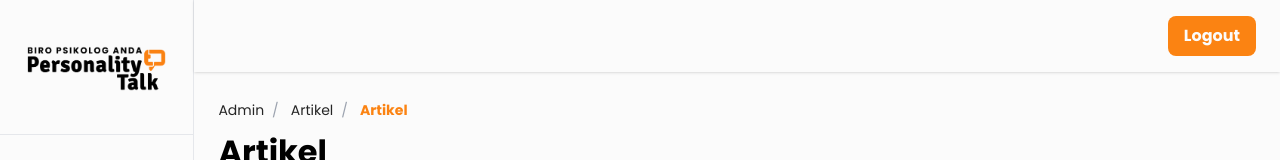
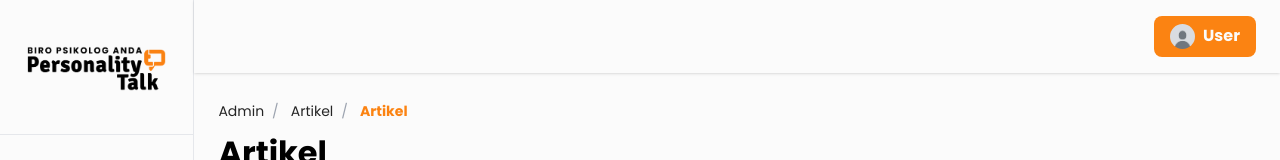
Before and after one commit to tim3-msibCDI/fe-personalitytalk, a Next.js app: page /admin/artikel/artikel in a window 1280 px wide. Shown: the top 160 px of the page. Built offline with nearby package versions, Linux system fonts and the light colour scheme.

Commit message:
topbar name

```diff
--- a/app/(dashboard)/admin/login/page.jsx
+++ b/app/(dashboard)/admin/login/page.jsx
@@ -25,6 +25,8 @@ export default function Login() {
     try {
       const data = await loginAdmin(email, password);
       const token = data.data.token; //Ambil token dari response token
+      const name = data.data.name;
+      localStorage.setItem("userName", name);
       setToken(token);
       router.push('/admin/dashboard')
     } catch (error) {
--- a/components/dashboard/section/topbar.jsx
+++ b/components/dashboard/section/topbar.jsx
@@ -1,25 +1,60 @@
+import { useState, useEffect } from "react";
 import { logoutAdmin } from "@/api/user";
-import { useUser } from "@/constants/UserContext";
+import Image from "next/image";
 
 export default function Topbar() {
+  const [isDropdownOpen, setIsDropdownOpen] = useState(false);
+  const [userName, setUserName] = useState("");
+
+  useEffect(() => {
+    // Ambil nama pengguna dari localStorage saat komponen pertama kali dimuat
+    const name = localStorage.getItem("userName");
+    setUserName(name || "User"); // Jika tidak ada nama, set default "User"
+  }, []);
+
   const handleLogout = async () => {
     try {
-      setLoading(true);
       await logoutAdmin();
-      window.location.href = "/admin/login";
+      localStorage.removeItem("userName"); // Hapus nama pengguna dari localStorage saat logout
+      window.location.href = "/admin/login"; // Redirect ke halaman login
     } catch (error) {
       console.error("Logout failed:", error.message);
     }
   };
+
   return (
     <div className="bg-whitebg py-4 px-6 shadow">
       <div className="w-full flex justify-end">
-        <button
-          onClick={handleLogout}
-          className="text-left px-4 py-2 hover:bg-hover bg-primary rounded-lg text-whitebg font-semibold"
-        >
-          Logout
-        </button>
+        <div className="relative">
+          <button
+            onClick={() => setIsDropdownOpen((prev) => !prev)} // Toggle dropdown
+            className="flex text-left px-4 py-2 bg-primary rounded-lg text-whitebg font-semibold"
+          >
+            <Image
+              src="/image/default-profile.jpg"
+              alt="Foto Profil"
+              width={25}
+              height={25}
+              className="rounded-full mr-2"
+            />
+            {userName} {/* Menampilkan nama pengguna */}
+          </button>
+
+          {isDropdownOpen && (
+            <div className="absolute right-0 mt-1 bg-primary shadow-lg rounded-lg w-40">
+              <ul>
+                <li>
+                  <button
+                    onClick={handleLogout}
+                    className="w-full text-left px-4 py-2 text-whitebg hover:bg-hover hover:rounded-lg font-semibold"
+                  >
+                    Logout
+                  </button>
+                </li>
+              </ul>
+            </div>
+          )}
+        </div>
       </div>
     </div>
   );
```
